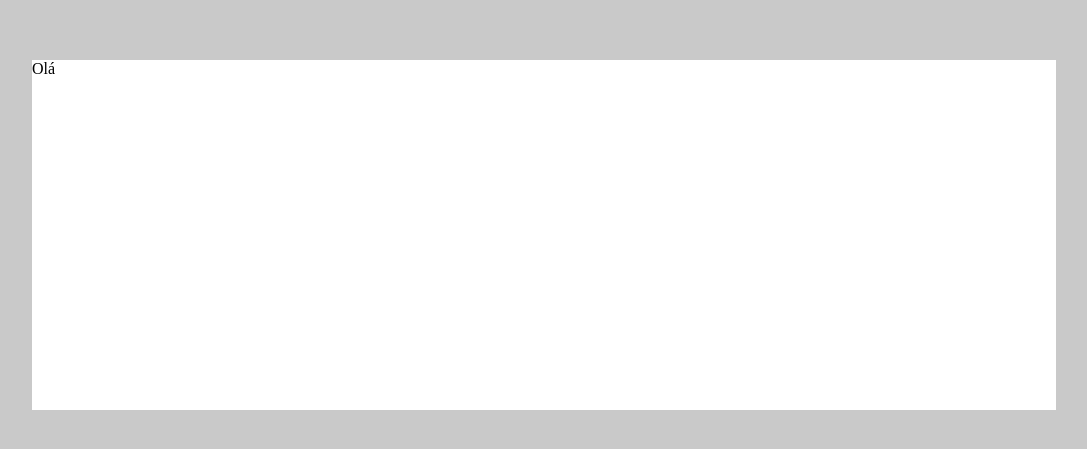
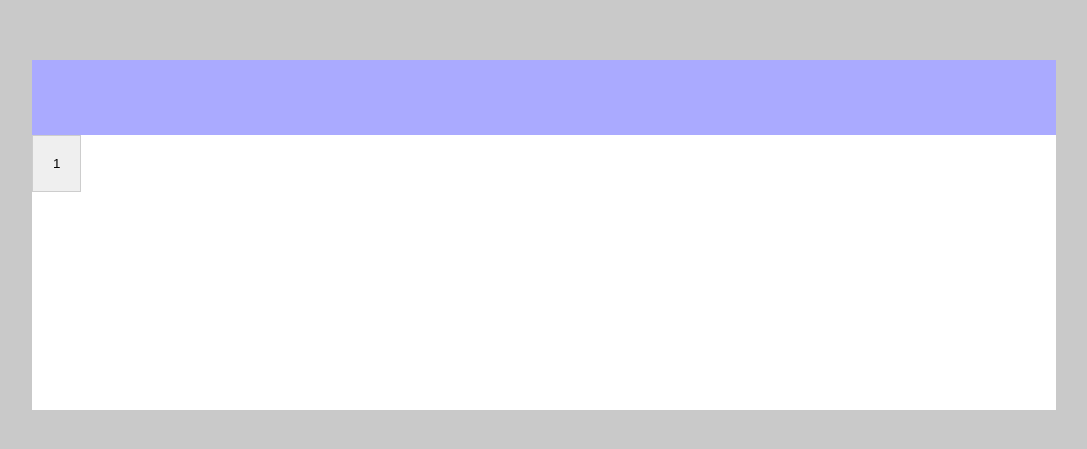
Before and after one commit to jocile/calculadora, a React (Create React App) app: page / in a window 1280 px wide. Shown: the part 165-614 px from the top of the page, without its empty margins (96-1183 px from the left). Built offline with nearby package versions, Linux system fonts and the light colour scheme.

Commit message:
Criando componentes Button e Input

```diff
--- a/src/App.js
+++ b/src/App.js
@@ -1,9 +1,16 @@
+
+import Input from './components/Input';
+import Button from './components/Button';
+
 import { Container, Content } from './styles'
 
 const App = () => {
   return (
     <Container>
-      <Content>Olá</Content>
+      <Content>
+        <Input />
+        <Button />
+      </Content>
     </Container>
   )
 }
--- a/src/components/Button/index.js
+++ b/src/components/Button/index.js
@@ -1,5 +1,12 @@
+
+import { ButtonContainer } from './styles';
+
 const Button = () => {
-  return <div className="Button">Olá</div>
+  return (
+    <ButtonContainer>
+      1
+    </ButtonContainer>
+  )
 }
 
 export default Button
--- a/src/components/Button/styles.js
+++ b/src/components/Button/styles.js
@@ -1 +1,6 @@
 import styled from 'styled-components';
+
+export const ButtonContainer = styled.button`
+    padding: 20px;
+    border: 1px solid #CDCDCD;
+`
--- a/src/components/Input/index.js
+++ b/src/components/Input/index.js
@@ -1,5 +1,11 @@
+import  { InputContainer } from './styles';
+
 const Input = () => {
-  return <div className="Input">Olá</div>
+  return (
+    <InputContainer>
+      <input />
+    </InputContainer>
+  )
 }
 
 export default Input
--- a/src/components/Input/styles.js
+++ b/src/components/Input/styles.js
@@ -1 +1,29 @@
 import styled from 'styled-components';
+
+export const InputContainer = styled.div`
+    width: 100%;
+    height: 75px;
+    background-color: #AAAAFF;
+
+    display: flex;
+    align-items: center;
+    justify-content: flex-end;
+
+    font-size: 24px;
+    font-family: 'Roboto';
+
+
+    input {
+        width: 100%;
+        height: 75px;
+        background-color: #AAAAFF;
+        border: 0;
+        display: flex;
+        flex-direction: column;
+        align-items: flex-end;
+        padding: 0 10px;
+        font-size: 24px;
+        font-family: 'Roboto';
+        color: #FFFFFF;
+    }
+`
```
